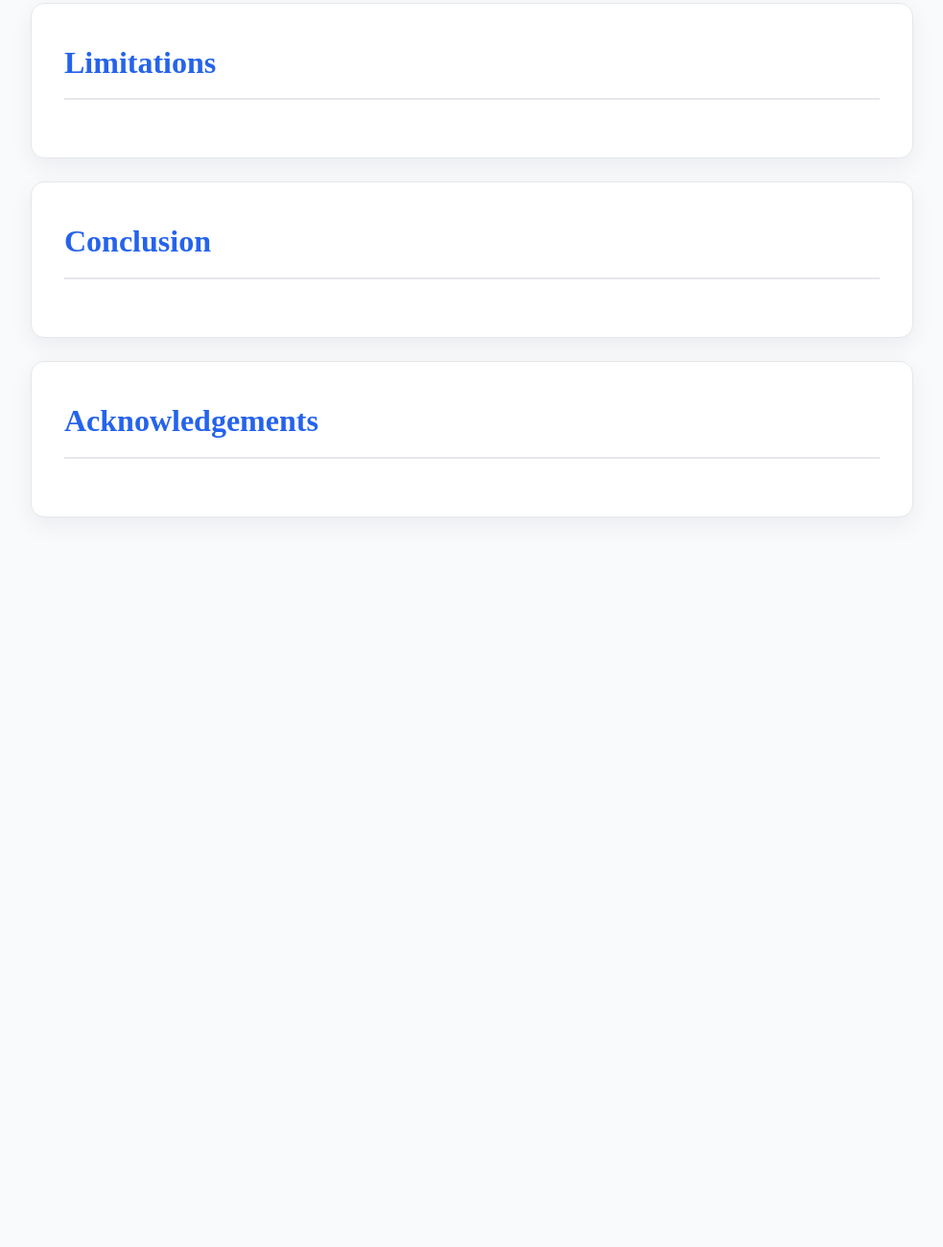
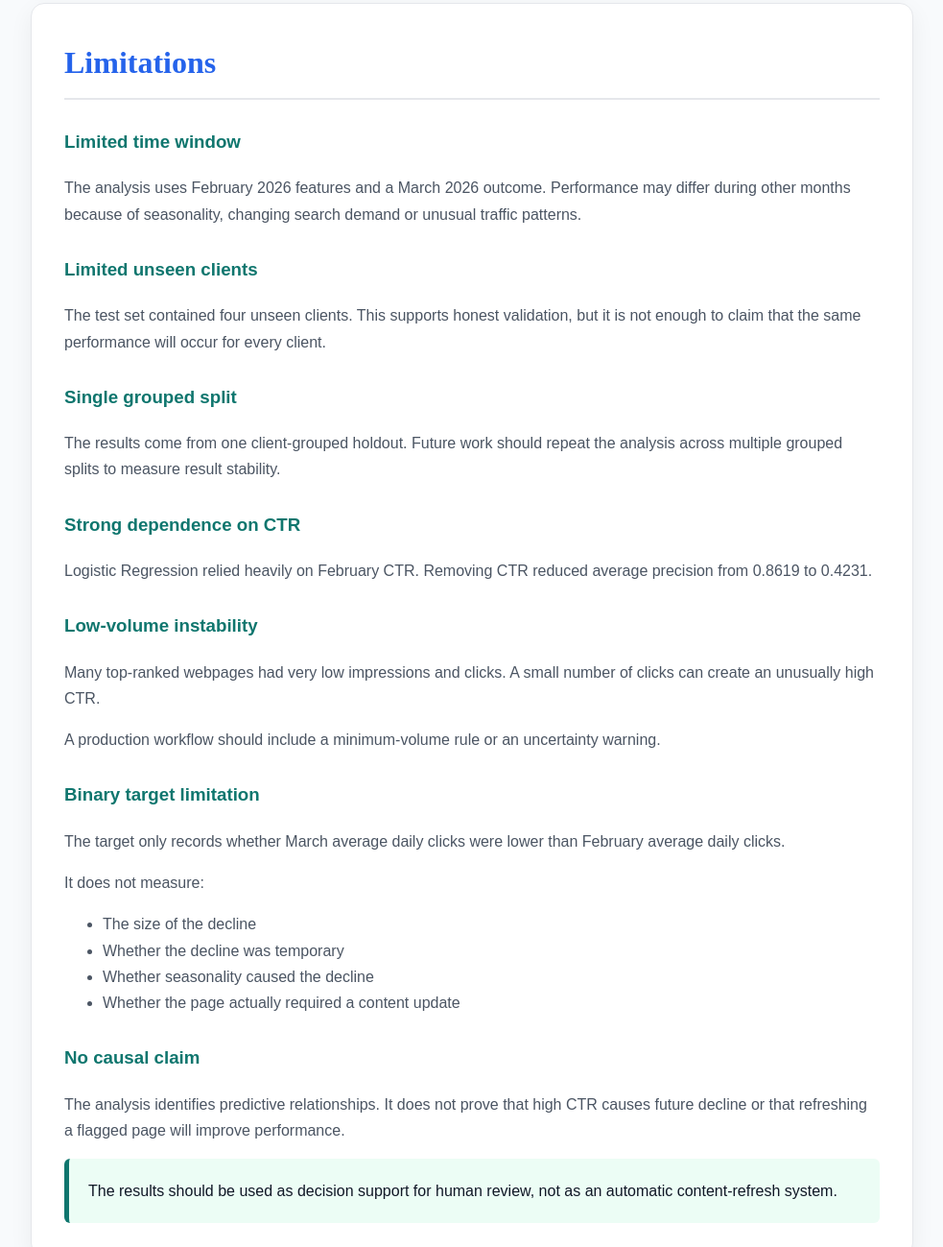
Before and after one commit to Suhail-Ahmed7/flyrank-ml-internship-suhail, a plain HTML site: page docs/index.html in a window 1280 px wide. Shown: the part 7877-9176 px from the top of the page at 96% size, without its empty margins (148-1131 px from the left). Before the commit the page ends 8476 px from the top, so only its background shows below. Drawn offline with Linux system fonts and the light colour scheme.

Commit message:
Add capstone limitations and honest framing

```diff
--- a/docs/index.html
+++ b/docs/index.html
@@ -710,8 +710,80 @@
 </section>
 
     <section id="limitations">
-      <h2>Limitations</h2>
-    </section>
+  <h2>Limitations</h2>
+
+  <h3>Limited time window</h3>
+
+  <p>
+    The analysis uses February 2026 features and a March 2026 outcome.
+    Performance may differ during other months because of seasonality,
+    changing search demand or unusual traffic patterns.
+  </p>
+
+  <h3>Limited unseen clients</h3>
+
+  <p>
+    The test set contained four unseen clients. This supports honest
+    validation, but it is not enough to claim that the same performance
+    will occur for every client.
+  </p>
+
+  <h3>Single grouped split</h3>
+
+  <p>
+    The results come from one client-grouped holdout. Future work should
+    repeat the analysis across multiple grouped splits to measure result
+    stability.
+  </p>
+
+  <h3>Strong dependence on CTR</h3>
+
+  <p>
+    Logistic Regression relied heavily on February CTR. Removing CTR
+    reduced average precision from 0.8619 to 0.4231.
+  </p>
+
+  <h3>Low-volume instability</h3>
+
+  <p>
+    Many top-ranked webpages had very low impressions and clicks. A small
+    number of clicks can create an unusually high CTR.
+  </p>
+
+  <p>
+    A production workflow should include a minimum-volume rule or an
+    uncertainty warning.
+  </p>
+
+  <h3>Binary target limitation</h3>
+
+  <p>
+    The target only records whether March average daily clicks were lower
+    than February average daily clicks.
+  </p>
+
+  <p>It does not measure:</p>
+
+  <ul>
+    <li>The size of the decline</li>
+    <li>Whether the decline was temporary</li>
+    <li>Whether seasonality caused the decline</li>
+    <li>Whether the page actually required a content update</li>
+  </ul>
+
+  <h3>No causal claim</h3>
+
+  <p>
+    The analysis identifies predictive relationships. It does not prove
+    that high CTR causes future decline or that refreshing a flagged page
+    will improve performance.
+  </p>
+
+  <div class="highlight">
+    The results should be used as decision support for human review, not as
+    an automatic content-refresh system.
+  </div>
+</section>
 
     <section id="conclusion">
       <h2>Conclusion</h2>
```
